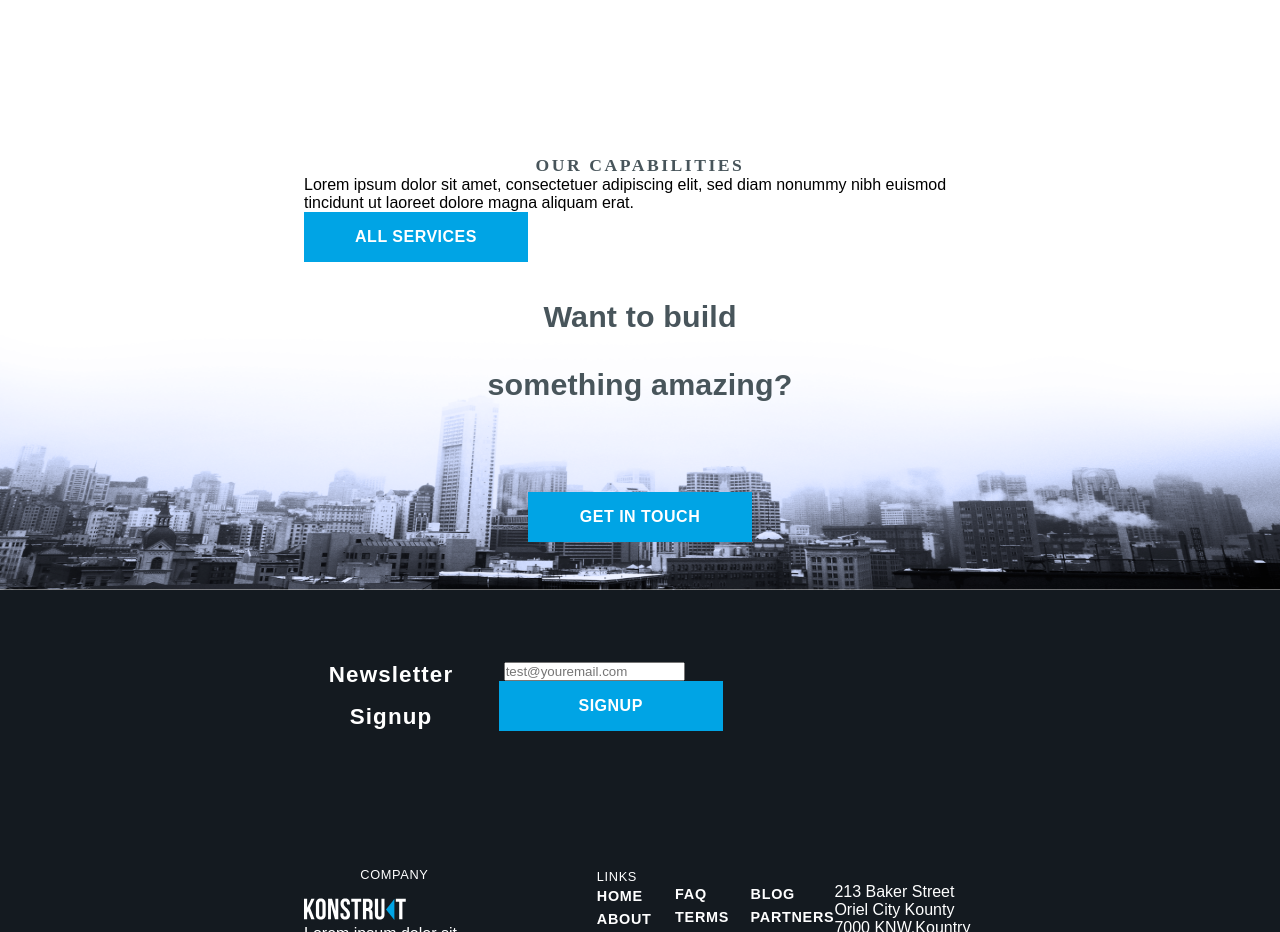
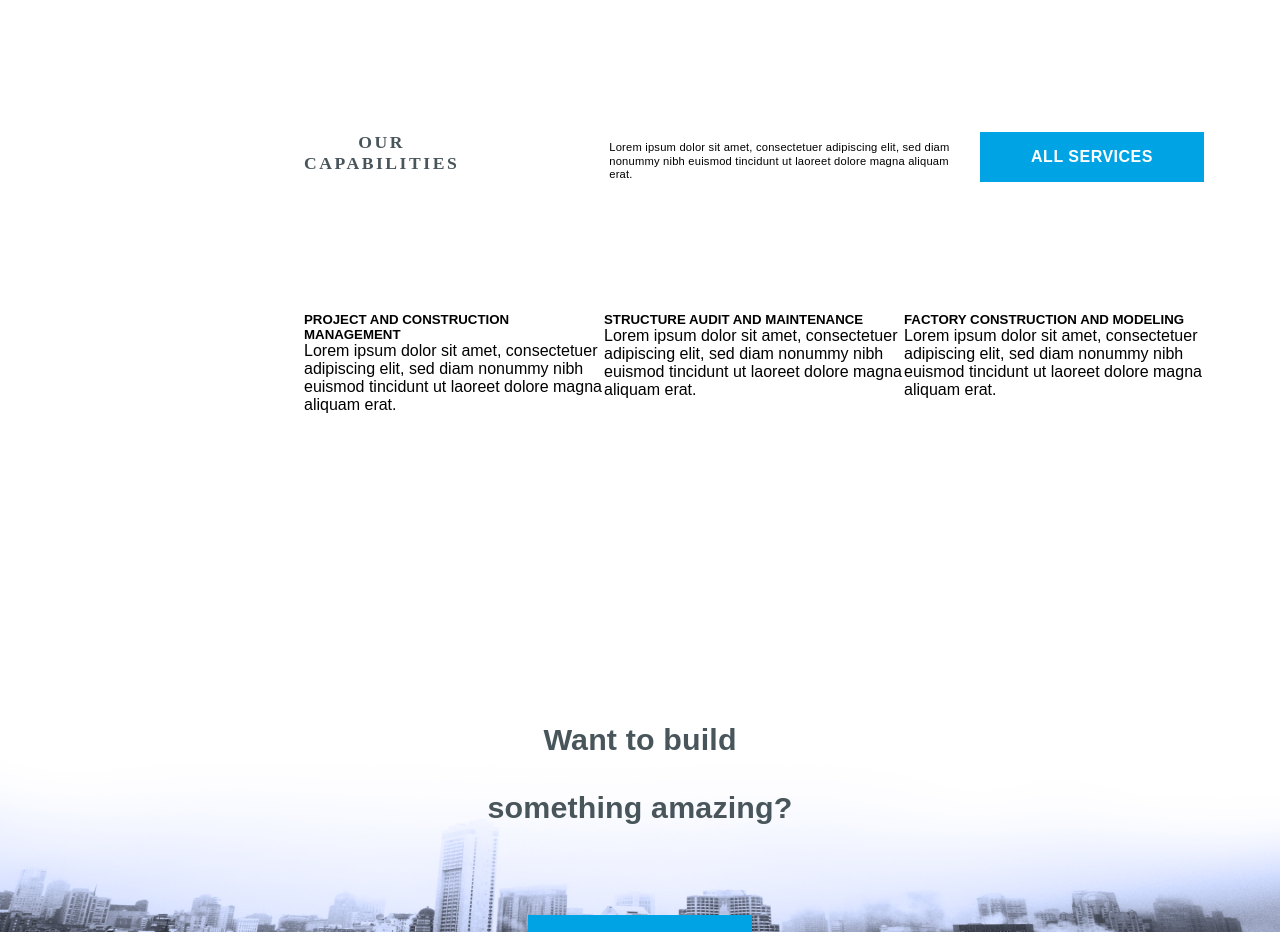
Before and after one commit to anna-t-development/konstruct, a plain HTML site: page index.html in a window 1280 px wide. Shown: the part 1580-2512 px from the top of the page. Drawn offline with Linux system fonts and the light colour scheme.

Commit message:
modified:   index.html section capability 	modified:   style/main.css

```diff
--- a/index.html
+++ b/index.html
@@ -79,23 +79,27 @@
 
     <section class="capability">
         <div class="container">
-            <h2 class="capability-head">OUR CAPABILITIES</h2>
-            <div class="capability-text">Lorem ipsum dolor sit amet, consectetuer adipiscing elit, sed diam nonummy nibh
-                euismod tincidunt ut laoreet dolore magna aliquam erat.</div>
-            <button class="button">ALL SERVICES</button>
-            <div class="capability-items">
-                <div class="capability-item">
-                    <capability_item_image></capability_item_image>
-                    <div class="capability-item_header"></div>
-                    <div class="capability-item_text"></div>
-                    <capability_item_image></capability_item_image>
-                    <div class="capability-item_header"></div>
-                    <div class="capability-item_text"></div>
-                    <capability_item_image></capability_item_image>
-                    <div class="capability-item_header"></div>
-                    <div class="capability-item_text"></div>
-                </div>
+            <div class="capability-top">
+                <h2 class="capability-head">OUR CAPABILITIES</h2>
+                <div class="capability-text">Lorem ipsum dolor sit amet, consectetuer adipiscing elit, sed diam nonummy nibh
+                    euismod tincidunt ut laoreet dolore magna aliquam erat.</div>
+                <button class="button">ALL SERVICES</button>
             </div>
+           <div class="capability-item item1">
+            <svg></svg>
+            <h5>PROJECT AND CONSTRUCTION MANAGEMENT</h5>
+            <p class="text">Lorem ipsum dolor sit amet, consectetuer adipiscing elit, sed diam nonummy nibh euismod tincidunt ut laoreet dolore magna aliquam erat.</p>
+           </div>
+           <div class="capability-item item2">
+            <svg></svg>
+            <h5>STRUCTURE AUDIT AND MAINTENANCE</h5>
+            <p class="text">Lorem ipsum dolor sit amet, consectetuer adipiscing elit, sed diam nonummy nibh euismod tincidunt ut laoreet dolore magna aliquam erat.</p>
+           </div>
+           <div class="capability-item item3">
+            <svg></svg>
+            <h5>FACTORY CONSTRUCTION AND MODELING</h5>
+            <p class="text">Lorem ipsum dolor sit amet, consectetuer adipiscing elit, sed diam nonummy nibh euismod tincidunt ut laoreet dolore magna aliquam erat.</p>
+           </div>
         </div>
     </section>
 
--- a/style/main.css
+++ b/style/main.css
@@ -284,21 +284,47 @@ h2 {
     background-repeat: no-repeat;
 }
 
-.capability {}
+.capability .container{
+    display: grid;
+    grid-template-columns: 1fr 1fr 1fr;
+    grid-template-rows: 2.4px 33rem;
+    /* gap: 5rem 1.8rem; */
+}
+.capability-top {
+    grid-column-start: 1;
+    grid-column-end: 4;
+    align-self: center;
+    justify-self: stretch;
+    display: flex;
+    flex-direction: row;
+    justify-content: space-between;
+    align-items: flex-end;
+}
 
-.capability-head {}
-
-.capability-text {}
+.capability-head {
+    padding-right: 150px;
+    align-self: flex-start;
 
 
+}
+.capability-text {
+    font-size: 0.7em;
+    line-height: 1.2em;
+    letter-spacing: 0.2px;
+    padding-right: 30px;
+}
 
-.capability-items {}
+.capability-item {
+}
+.item1 {
+}
+.text {
+}
+.item2 {
+}
+.item3 {
+}
 
-.capability-item {}
-
-.capability-item_header {}
-
-.capability-item_text {}
 
 
 .contact {
```
